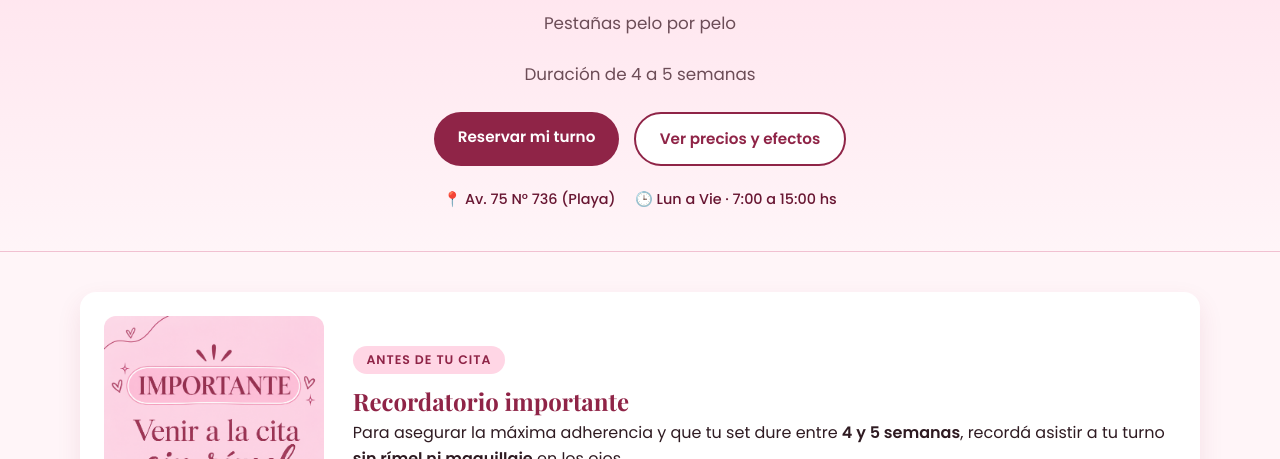
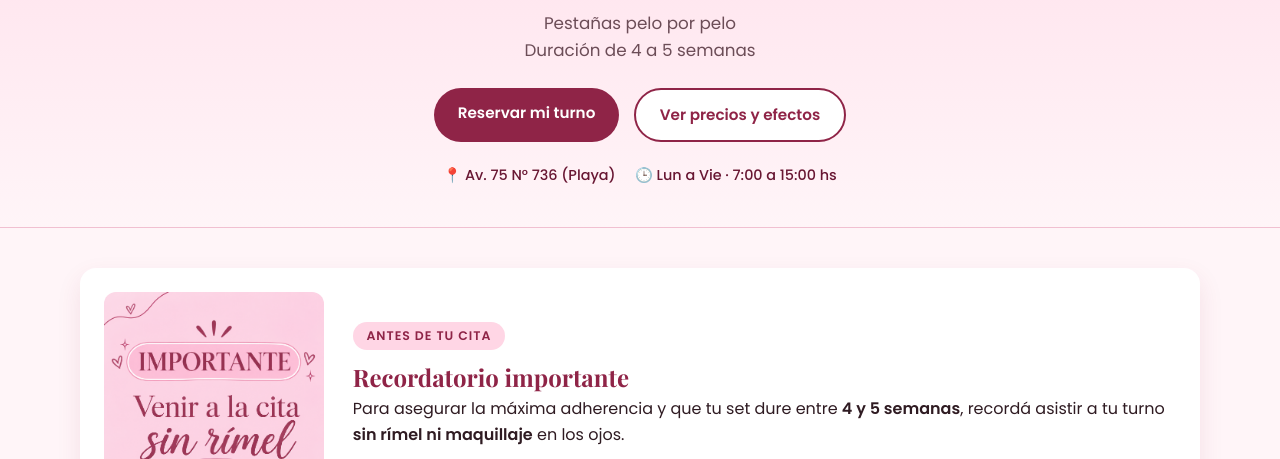
Before and after one commit to sebasabri2025-cyber/lucy-lashes, a plain HTML site: page index.html in a window 1280 px wide. Shown: the part 287-746 px from the top of the page. Drawn offline with nearby package versions, Linux system fonts and the light colour scheme; a web font is replaced by a local one.

Commit message:
Add files via upload

```diff
--- a/index.html
+++ b/index.html
@@ -22,10 +22,7 @@
       />
       <h1>Lucy Lashes</h1>
       <p class="subtitulo">
-        Pestañas pelo por pelo
-      </p>
-      <p class="subtitulo">
-        Duración de 4 a 5 semanas
+        Pestañas pelo por pelo <br>Duración de 4 a 5 semanas
       </p>
       <div class="hero-botones">
         <a href="#reservar" class="btn btn-primario">Reservar mi turno</a>
```
